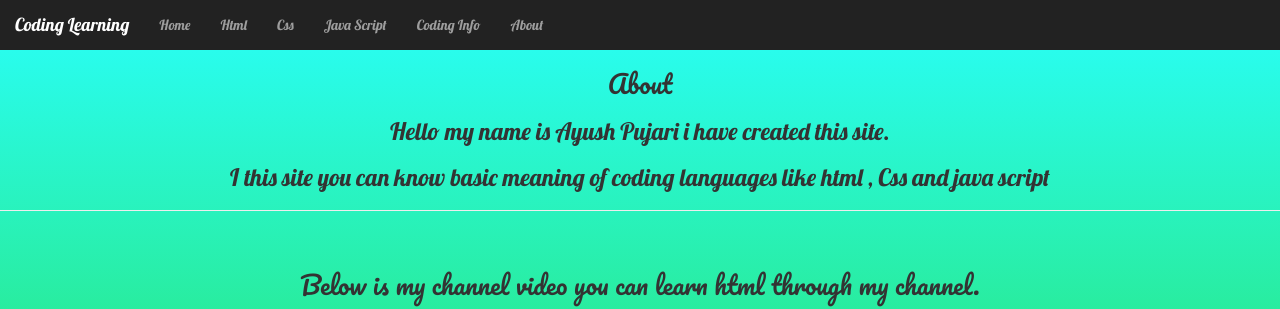
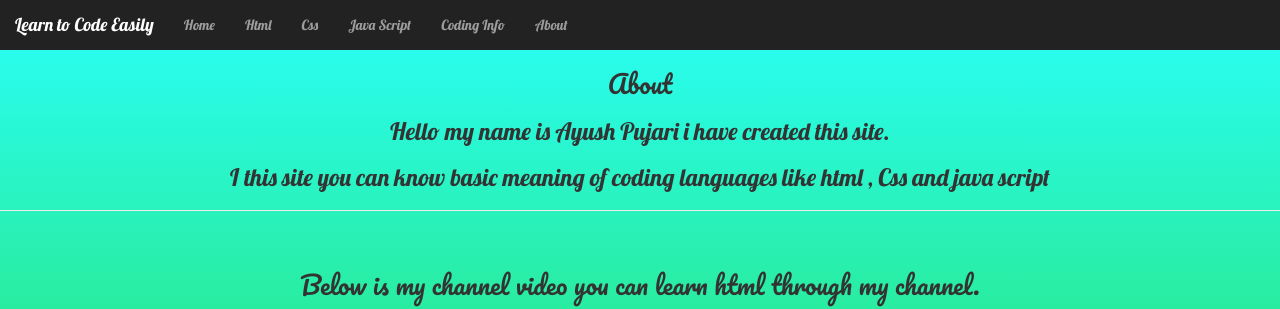
Before and after one commit to Ayush-Pujari/about, a plain HTML site: page index.html in a window 1280 px wide. Shown: the top 309 px of the page. Drawn offline with nearby package versions, Linux system fonts and the light colour scheme; a script that the page names is missing.

Commit message:
Add files via upload

```diff
--- a/index.html
+++ b/index.html
@@ -51,7 +51,7 @@
 
     </button>
 
-    <a href="#" class="navbar-brand" id="heading">Coding Learning</a>
+    <a href="#" class="navbar-brand" id="heading">Learn to Code Easily</a>
 
     </div>
     <div class="collapse navbar-collapse" id="myNavbar">
```
